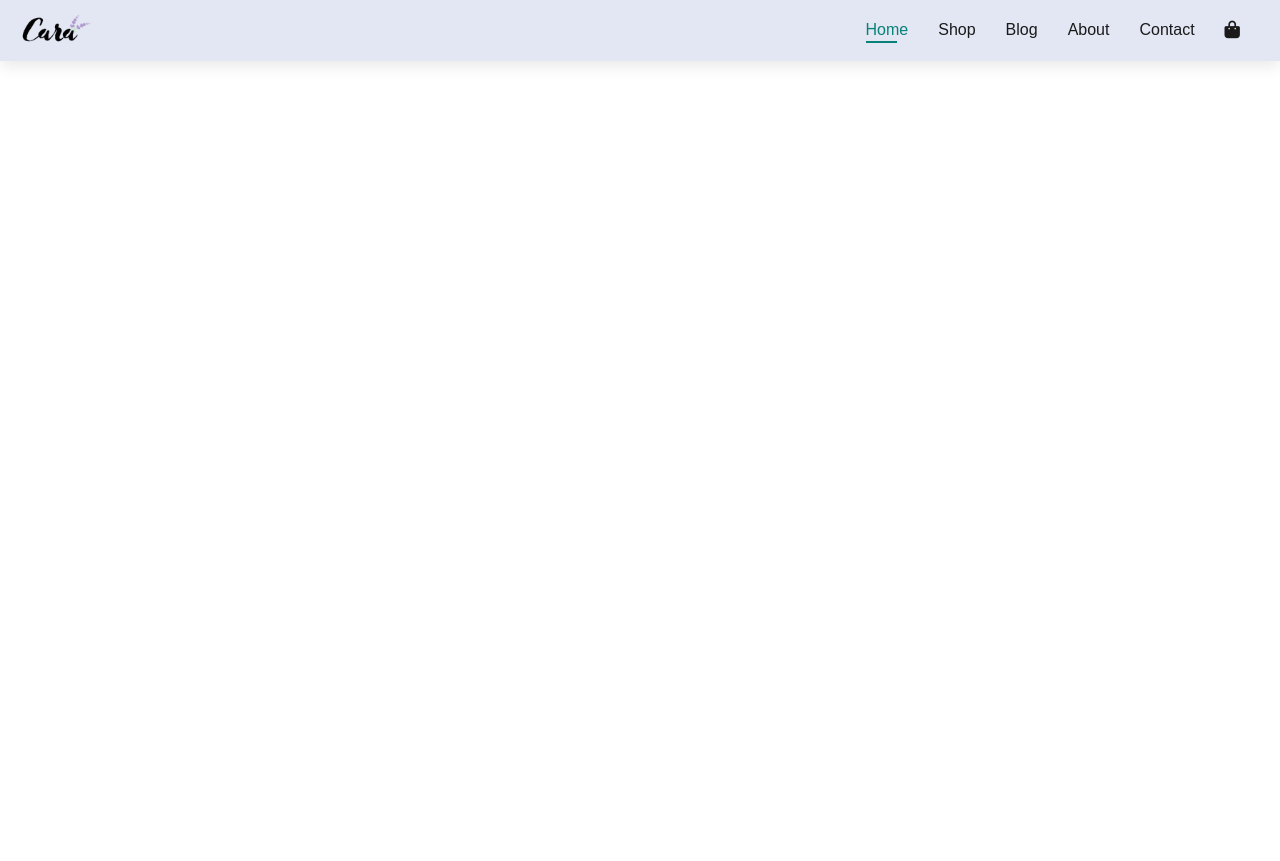
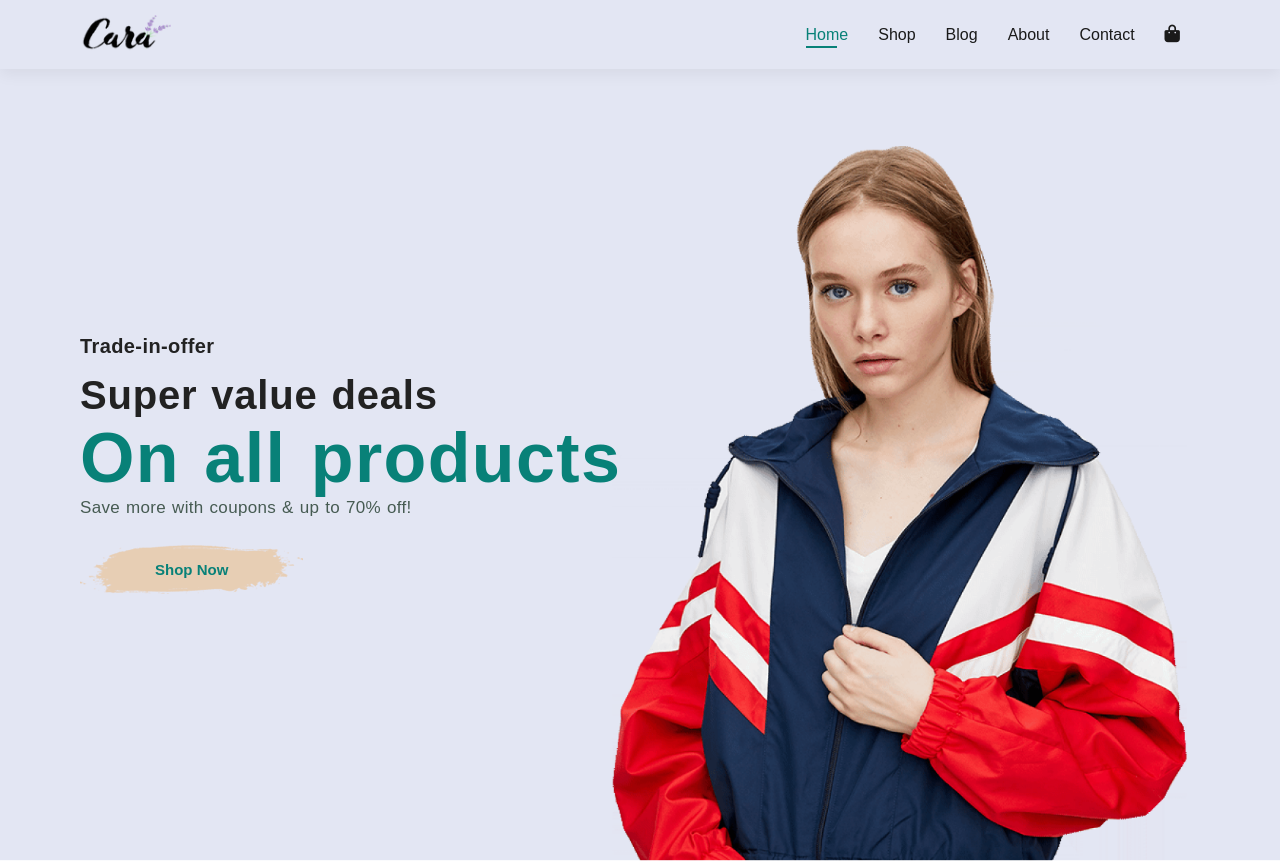
Before and after one commit to badapureprogrammer/CARA-E-commerce-Project, a plain HTML site: page index.html in a window 1280 px wide. Before the commit the page ends 800 px from the top, so only its background shows below. Drawn offline with Linux system fonts and the light colour scheme.

Commit message:
add hero section

```diff
--- a/css/style.css
+++ b/css/style.css
@@ -21,21 +21,18 @@ body {
 h1 {
   color: #222;
   font-size: 5em;
-  line-height: 1.5em;
   word-spacing: 0.05em;
   letter-spacing: 0.02em;
 }
 h2 {
   color: #222;
-  font-size: 4.6em;
-  line-height: 1.2em;
+  font-size: 4em;
   word-spacing: 0.05em;
   letter-spacing: 0.02em;
 }
 h4 {
   color: #222;
   font-size: 2em;
-  line-height: 1.2em;
   word-spacing: 0.05em;
   letter-spacing: 0.02em;
 }
@@ -43,14 +40,12 @@ h6 {
   color: #000;
   font-size: 1.5em;
   font-weight: 700;
-  line-height: 1.1em;
   word-spacing: 0.05em;
   letter-spacing: 0.02em;
 }
 p {
   color: #465b52;
-  font-size: 2em;
-  line-height: 1.2em;
+  font-size: 1.7em;
   word-spacing: 0.05em;
   letter-spacing: 0.02em;
 }
@@ -64,20 +59,20 @@ p {
 
 /* Start Header */
 nav {
+  width: 100%;
+  display: flex;
+  padding: 15px 80px;
+  position: sticky;
   top: 0;
   left: 0;
-  width: 100%;
   z-index: 99;
-  display: flex;
-  position: absolute;
-  padding: 15px 20px;
   align-items: center;
   background-color: #e3e6f3;
   justify-content: space-between;
-  box-shadow: 0px 5px 15px rgba(0, 0, 0, 0.09);
+  box-shadow: 0px 5px 15px rgba(0, 0, 0, 0.06);
 }
 .logo {
-  max-width: 100px;
+  max-width: 130px;
 }
 .logo img {
   width: 100%;
@@ -122,3 +117,47 @@ nav {
   background-color: #088178;
 }
 /* End Header */
+
+/* Start Home Page */
+/* .hero-wrapper{
+  width: 100%;
+  height: 300px;
+  background-position: center;
+  background-size: cover;
+  background-repeat: no-repeat;
+  background-image: url("/images/hero_banner.png");
+} */
+.hero-wrapper {
+  width: 100%;
+  height: 99vh;
+  display: flex;
+  align-items: flex-start;
+  justify-content: center;
+  flex-direction: column;
+  padding: 15px 80px;
+  background-size: cover;
+  background-repeat: no-repeat;
+  background-position: top 0 right 0%;
+  background-image: url("../images/hero_banner.png");
+}
+.right-content h4 {
+  padding-bottom: 15px;
+}
+.right-content h1 {
+  font-size: 7em;
+  color: #088178;
+}
+.right-content button {
+  border: none;
+  cursor: pointer;
+  color: #088178;
+  font-size: 1.5em;
+  font-weight: 600;
+  margin-top: 25px;
+  padding: 18px 75px;
+  background-repeat: no-repeat;
+  background-position: center;
+  background-color: transparent;
+  background-image: url("../images/button.png");
+}
+/* End Home Page */
--- a/index.html
+++ b/index.html
@@ -37,5 +37,19 @@
     </header>
     <!-- End of header -->
 
+    <section id="hero" class="hero-wrapper">
+      <div class="right-content">
+        <h4>Trade-in-offer</h4>
+        <h2>Super value deals</h2>
+        <h1>On all products</h1>
+        <p>Save more with coupons & up to 70% off!</p>
+        <button type="button">Shop Now</button>
+      </div>
+    </section>
+    <!-- End of Hero Section -->
+
+    <section id="feature">
+    </section>
+    <!-- End of Features Section -->
   </body>
 </html>
```
Also changed, not shown: images/hero_banner.png (renamed from images/hero4.png).
